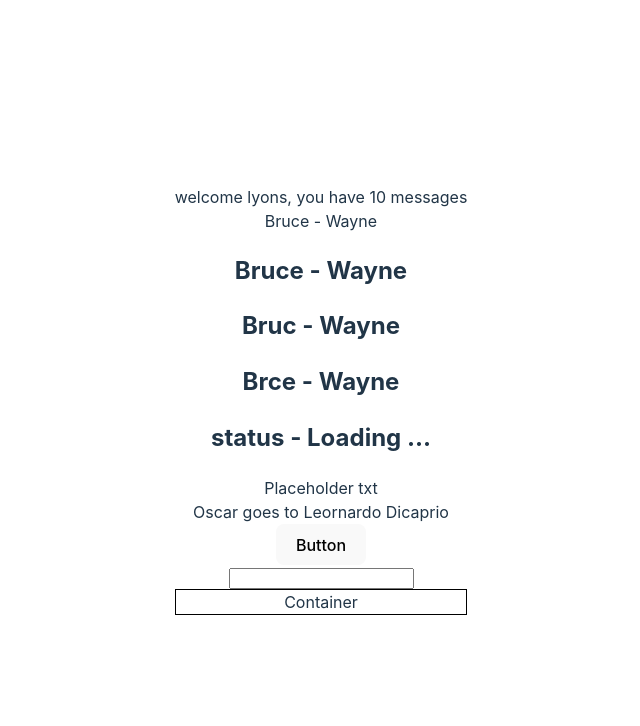
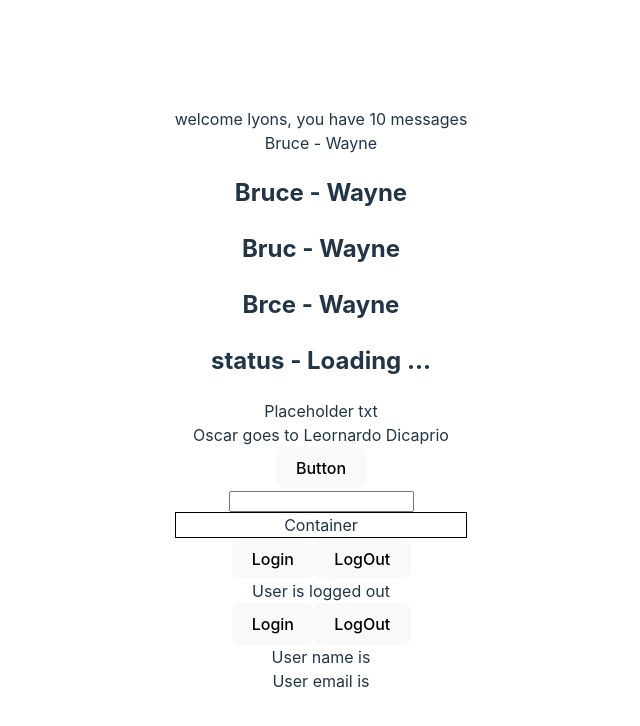
Before and after one commit to Lyonsmasawa/React-TypeScript, a React (Vite) app: page / in a window 1280 px wide. Shown: the top 726 px of the page, without its empty margins (319-959 px from the left). Built offline with nearby package versions, Linux system fonts and the light colour scheme.

Commit message:
use state with types

```diff
--- a/src/App.tsx
+++ b/src/App.tsx
@@ -7,6 +7,8 @@ import Input from './components/Input'
 import Oscar from './components/Oscar'
 import { Person } from './components/Person'
 import { PersonList } from './components/PersonList'
+import LoggedIn from './components/state/LoggedIn'
+import User from './components/state/User'
 import { Status } from './components/Status'
 
 function App() {
@@ -46,6 +48,8 @@ function App() {
       }} />
       <Input value='' handleChange={event => alert(event)}/>
       <Container styles={{border: '1px solid black'}}/>
+      <LoggedIn />
+      <User/>
     </div>
   )
 }
--- /dev/null
+++ b/src/components/state/LoggedIn.tsx
@@ -0,0 +1,21 @@
+import { useState } from 'react'
+
+const LoggedIn = () => {
+    const [ins, setIns] = useState(false)
+
+    const handleLogin = () => {
+        setIns(true)
+    }
+    const handleLogOut = () => {
+        setIns(false)
+    }
+  return (
+  <>
+    <button onClick={handleLogin}>Login</button>
+    <button onClick={handleLogOut}>LogOut</button>
+    <div>User is {ins ? 'logged in' : 'logged out'}</div>
+  </>
+  )
+}
+
+export default LoggedIn
--- /dev/null
+++ b/src/components/state/User.tsx
@@ -0,0 +1,29 @@
+import {useState} from 'react'
+
+type AuthUser = {
+    name: string
+    email: string
+}
+
+const User = () => {
+    const [ins, setIns] = useState<AuthUser | null>(null)
+    // type assertion - if you know the user will never be null you can tell the compiler you know beter than it
+    // const [ins, setIns] = useState<AuthUser>({} as AuthUser)
+
+    const handleLogin = () => {
+        setIns({name: 'Lyons', email: 'lyons@gmail.com'})
+    }
+    const handleLogOut = () => {
+        setIns(null)
+    }
+  return (
+  <>
+    <button onClick={handleLogin}>Login</button>
+    <button onClick={handleLogOut}>LogOut</button>
+    <div>User name is {ins?.name}</div>
+    <div>User email is {ins?.email}</div>
+  </>
+  )
+}
+
+export default User
```
